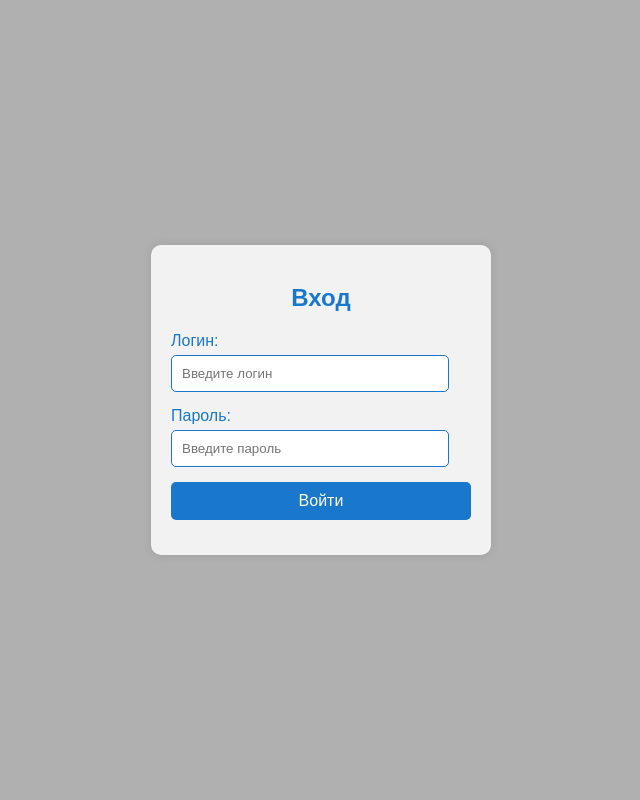
After one commit to dead-or-alive9/Stom, a Django app: page /login/ in a window 1280 px wide. The commit adds this page. Shown: the whole page, without its empty margins (319-959 px from the left). Run offline with Django 4.2, Linux system fonts and the light colour scheme.

Commit message:
Добавил некоторые функции, изменил файлы и добавил новый файл

```diff
--- a/my_project/my_project/urls.py
+++ b/my_project/my_project/urls.py
@@ -16,8 +16,8 @@ Including another URLconf
 """
 from django.contrib import admin
 from django.urls import path, include
+from stom.views import *
 
-from stom.views import *
 
 urlpatterns = [
     path('admin/', admin.site.urls),
--- /dev/null
+++ b/my_project/stom/static/stom/css/stylelogin.css
@@ -0,0 +1,65 @@
+body {
+    font-family: Arial, sans-serif;
+    background-color: #B0B0B0;
+    color: #1977cc;
+    display: flex;
+    justify-content: center;
+    align-items: center;
+    height: 100vh;
+    margin: 0;
+}
+
+.container {
+    background-color: #f2f2f2;
+    color: #1977cc;
+    padding: 20px;
+    border-radius: 10px;
+    box-shadow: 0 0 10px rgba(0, 0, 0, 0.1);
+    width: 300px;
+    text-align: center;
+}
+
+h2 {
+    margin-bottom: 20px;
+}
+
+.form-group {
+    margin-bottom: 15px;
+    text-align: left;
+}
+
+label {
+    display: block;
+    margin-bottom: 5px;
+}
+
+input[type="email"],
+input[type="password"] {
+    width: calc(100% - 22px);
+    padding: 10px;
+    border: 1px solid #1977cc;
+    border-radius: 5px;
+    box-sizing: border-box;
+}
+
+input[type="submit"] {
+    background-color: #1977cc;
+    color: #fff;
+    border: none;
+    padding: 10px 20px;
+    border-radius: 5px;
+    cursor: pointer;
+    width: 100%;
+    box-sizing: border-box;
+    font-size: 16px;
+}
+
+input[type="submit"]:hover {
+    background-color: #005bb5;
+}
+
+.alert {
+    color: red;
+    font-size: 14px;
+    margin-top: 10px;
+}
--- /dev/null
+++ b/my_project/stom/templates/stom/login.html
@@ -0,0 +1,29 @@
+{% load static %}
+<!DOCTYPE html>
+<html lang="ru">
+<head>
+    <meta charset="UTF-8">
+    <meta name="viewport" content="width=device-width, initial-scale=1.0">
+    <title>Форма входа</title>
+    <link type="text/css" href="{% static 'stom/css/stylelogin.css' %}" rel="stylesheet"/>
+</head>
+<body>
+    <div class="container">
+        <h2>Вход</h2>
+        <form id="registrationForm" action="{% url 'administration' %}" method="POST">
+            {% csrf_token %}
+            <div class="form-group">
+                <label for="username">Логин:</label>
+                <input type="email" id="username" name="username" placeholder="Введите логин" required>
+            </div>
+            <div class="form-group">
+                <label for="password">Пароль:</label>
+                <input type="password" id="password" name="password" placeholder="Введите пароль" required>
+            </div>
+            <div class="form-group">
+                <input type="submit" value="Войти">
+            </div>
+        </form>
+    </div>
+</body>
+</html>
--- a/my_project/stom/urls.py
+++ b/my_project/stom/urls.py
@@ -2,6 +2,7 @@ from django.urls import path
 from .views import *
 
 urlpatterns = [
-    path('', index, name='home'),
-    path('info/', info, name='info'),
+    path('', aqn, name='home'),
+    path('login/', login, name='login'),
+    path('administration/', administration, name='administration'),
 ]
--- a/my_project/stom/views.py
+++ b/my_project/stom/views.py
@@ -2,9 +2,13 @@ from django.http import HttpResponse
 from django.shortcuts import render
 
 
-def index(request):
+def aqn(request):
     return render(request, 'stom/AQN.html')
 
 
-def info(request):
-    return render(request, 'stom/info.html')
+def login(request):
+    return render(request, 'stom/login.html')
+
+
+def administration(request):
+    return render(request, 'stom/administration.html')
```
Also changed, not shown: my_project/stom/static/stom/css/style.css (+11 -0 lines), my_project/stom/templates/stom/AQN.html (+2 -29 lines), my_project/stom/templates/stom/administration.html (added, +10 -0 lines).
